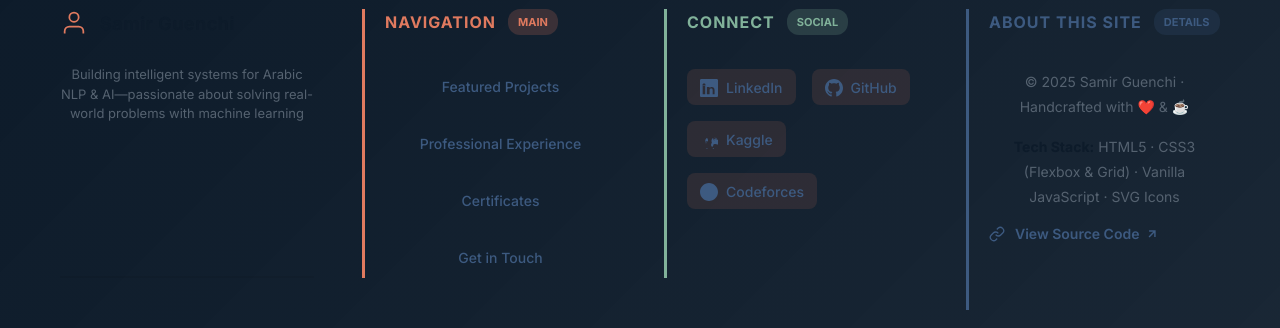
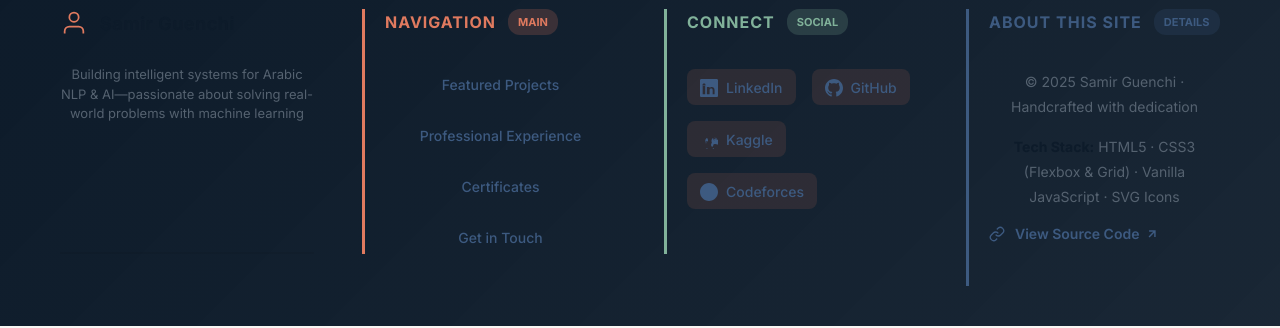
Before and after one commit to Samir-Guenchi/portfolio, a plain HTML site: page portfolio_corrected.html in a window 1280 px wide. Shown: the part 8219-8547 px from the top of the page. Drawn offline with Linux system fonts and the light colour scheme.

Commit message:
Fix footer: animated underline hover effect for nav links, remove heart and coffee emojis

```diff
--- a/portfolio_corrected.html
+++ b/portfolio_corrected.html
@@ -771,11 +771,28 @@
         <span style="font-size: 11px; background: rgba(224, 122, 95, 0.2); color: var(--accent); padding: 4px 10px; border-radius: 12px; font-weight: 700;">MAIN</span>
       </div>
       <nav class="footer-nav" aria-label="Footer navigation" style="display: flex; flex-wrap: wrap; gap: 20px;">
-        <a href="#projects" class="footer-link" style="color: var(--link); text-decoration: none; font-size: 14px; font-weight: 500; transition: all 0.3s ease; padding: 6px 10px; border-radius: 6px; border-bottom: 2px solid transparent;">Featured Projects</a>
-        <a href="#experience" class="footer-link" style="color: var(--link); text-decoration: none; font-size: 14px; font-weight: 500; transition: all 0.3s ease; padding: 6px 10px; border-radius: 6px; border-bottom: 2px solid transparent;">Professional Experience</a>
-        <a href="#certificates" class="footer-link" style="color: var(--link); text-decoration: none; font-size: 14px; font-weight: 500; transition: all 0.3s ease; padding: 6px 10px; border-radius: 6px; border-bottom: 2px solid transparent;">Certificates</a>
-        <a href="#contact" class="footer-link" style="color: var(--link); text-decoration: none; font-size: 14px; font-weight: 500; transition: all 0.3s ease; padding: 6px 10px; border-radius: 6px; border-bottom: 2px solid transparent;">Get in Touch</a>
+        <a href="#projects" class="footer-link" style="color: var(--link); text-decoration: none; font-size: 14px; font-weight: 500; transition: all 0.3s ease; position: relative; padding-bottom: 4px;">
+          Featured Projects
+          <span style="position: absolute; bottom: 0; left: 0; width: 0; height: 2px; background: var(--accent); transition: width 0.3s ease;"></span>
+        </a>
+        <a href="#experience" class="footer-link" style="color: var(--link); text-decoration: none; font-size: 14px; font-weight: 500; transition: all 0.3s ease; position: relative; padding-bottom: 4px;">
+          Professional Experience
+          <span style="position: absolute; bottom: 0; left: 0; width: 0; height: 2px; background: var(--accent); transition: width 0.3s ease;"></span>
+        </a>
+        <a href="#certificates" class="footer-link" style="color: var(--link); text-decoration: none; font-size: 14px; font-weight: 500; transition: all 0.3s ease; position: relative; padding-bottom: 4px;">
+          Certificates
+          <span style="position: absolute; bottom: 0; left: 0; width: 0; height: 2px; background: var(--accent); transition: width 0.3s ease;"></span>
+        </a>
+        <a href="#contact" class="footer-link" style="color: var(--link); text-decoration: none; font-size: 14px; font-weight: 500; transition: all 0.3s ease; position: relative; padding-bottom: 4px;">
+          Get in Touch
+          <span style="position: absolute; bottom: 0; left: 0; width: 0; height: 2px; background: var(--accent); transition: width 0.3s ease;"></span>
+        </a>
       </nav>
+
+      <style>
+        .footer-link span { pointer-events: none; }
+        .footer-link:hover span { width: 100%; }
+      </style>
     </div>
 
     <!-- TIER 2: Social Links (SOCIAL) -->
@@ -816,7 +833,7 @@
       </div>
       <div style="font-size: 14px; color: var(--pencil); line-height: 1.8;">
         <p style="margin: 0 0 14px 0;">
-          © 2025 Samir Guenchi · Handcrafted with <span style="color: var(--accent);">❤️</span> & <span style="color: var(--accent);">☕</span>
+          © 2025 Samir Guenchi · Handcrafted with dedication
         </p>
         <p style="margin: 0 0 12px 0;">
           <strong style="color: var(--ink);">Tech Stack:</strong> HTML5 · CSS3 (Flexbox & Grid) · Vanilla JavaScript · SVG Icons
```
